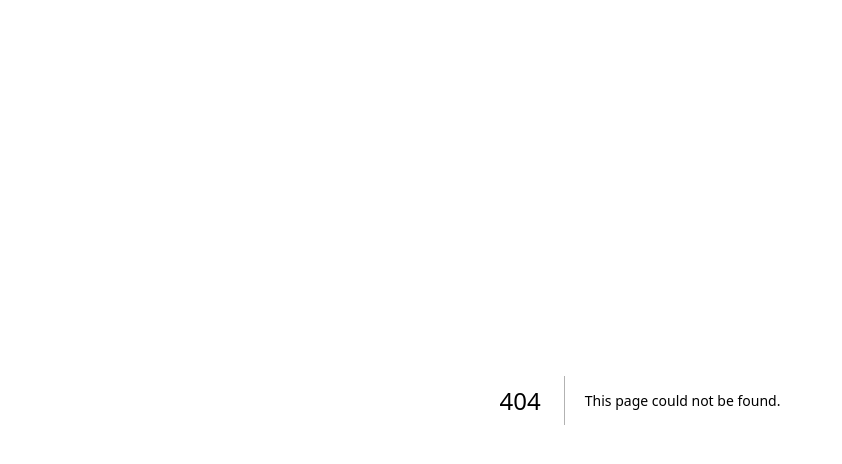
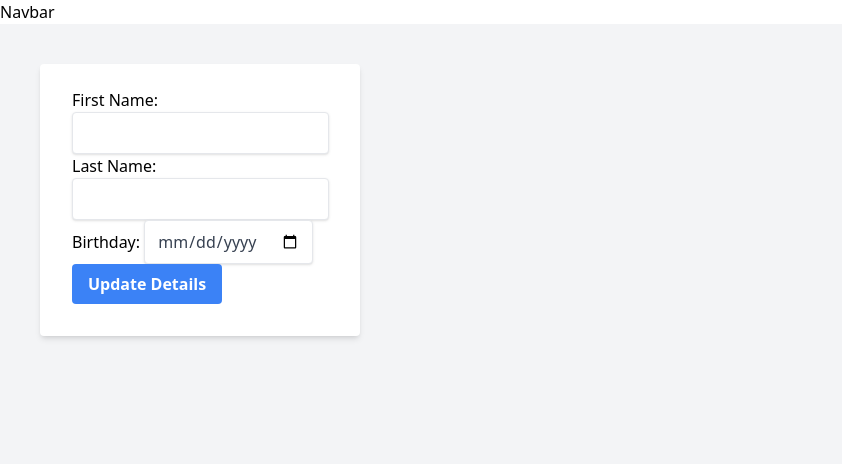
Before and after one commit to kk-2503/crud-app, a Next.js app: page /employees/edit/1 in a window 1280 px wide. Before the commit this address had no page. Shown: the top 464 px of the page, without its empty margins (0-842 px from the left). Built offline with nearby package versions, Linux system fonts and the light colour scheme; no server answers; the database is empty.

Commit message:
basic functionalities

```diff
--- a/components/EmployeeForm.js
+++ b/components/EmployeeForm.js
@@ -1,26 +1,60 @@
-import { useState } from 'react';
+import { useEffect, useState } from 'react';
 
 import { useRouter } from 'next/router';
+import { toast } from 'react-toastify';
 
 export function EmployeeForm() {
+	const [employee, setEmployee] = useState({
+		first_name: '',
+		last_name: '',
+		birthday: null
+	});
+
 	const router = useRouter();
 
 	const handleSubmit = async e => {
 		e.preventDefault();
 
-		const firstName = e.target.elements['first-name'].value;
-		const lastName = e.target.elements['last-name'].value;
-		const birthday = e.target.elements['birthday'].value;
+		if (!validateBirthday()) {
+			toast.error('ERROR: Please enter a valid birthday');
+			return;
+		}
+		const formattedBirthday = formatDate(employee.birthday);
 
-		const formattedBirthday = formatDate(birthday);
+		if (router.query.id) {
+			console.log('updating...');
+
+			await fetch('/api/employees/' + router.query.id, {
+				method: 'PUT',
+				headers: {
+					'Content-Type': 'application/json'
+				},
+				body: JSON.stringify({
+					...employee,
+					birthday: formattedBirthday
+				})
+			})
+				.then(res => {
+					if (!res.ok) {
+						throw Error(res.status);
+					} else {
+						toast.success('Employee modified successfully');
+					}
+				})
+				.catch(err => {
+					console.error(err);
+				});
+		} else {
+			// const firstName = e.target.elements['first-name'].value;
+			// const lastName = e.target.elements['last-name'].value;
+			// const birthday = e.target.elements['birthday'].value;
 			const res = await fetch('/api/employees', {
 				method: 'POST',
 				headers: {
 					'Content-Type': 'application/json'
 				},
 				body: JSON.stringify({
-				first_name: firstName,
-				last_name: lastName,
+					...employee,
 					birthday: formattedBirthday
 				})
 			})
@@ -31,11 +65,12 @@ export function EmployeeForm() {
 					return res.json();
 				})
 				.then(data => {
-				console.log(data);
+					toast.success('Employee added successfully');
 				})
 				.catch(err => {
 					console.error(err);
 				});
+		}
 
 		router.push('/');
 
@@ -43,6 +78,40 @@ export function EmployeeForm() {
 
 		// Handle and display the response data
 		// console.log('Response data:', responseData);
+	};
+
+	useEffect(() => {
+		const getEmployee = async () => {
+			await fetch('/api/employees/' + router.query.id)
+				.then(res => {
+					if (!res.ok) {
+						throw Error(res.status);
+					}
+					return res.json();
+				})
+				.then(data => {
+					const formattedBirthday = formatDate(data.birthday);
+					setEmployee({ ...data, birthday: formattedBirthday });
+				})
+				.catch(err => {
+					console.error(err);
+				});
+		};
+
+		if (router.query?.id) {
+			getEmployee(router.query.id);
+		}
+	}, [router.query.id]);
+
+	const validateBirthday = () => {
+		const birthdate = new Date(employee.birthday);
+		const current = new Date();
+
+		if (birthdate > current) {
+			return false;
+		} else {
+			return true;
+		}
 	};
 
 	const formatDate = inputDate => {
@@ -57,21 +126,35 @@ export function EmployeeForm() {
 		<div className="w-full max-w-xs">
 			<form onSubmit={handleSubmit} className="bg-white shadow-md rounded px-8 pt-6 pb-8 mb-4">
 				<label htmlFor="first-name">First Name: </label>
-				<input type="text" name="first-name" className="shadow border rounded py-2 px-3 text-gray-700" />
+				<input
+					type="text"
+					name="first-name"
+					value={employee.first_name}
+					onChange={e => setEmployee({ ...employee, first_name: e.target.value })}
+					className="shadow border rounded py-2 px-3 text-gray-700"
+				/>
 
 				<label htmlFor="last-name">Last Name: </label>
-				<input type="text" name="last-name" className="shadow border rounded py-2 px-3 text-gray-700" />
+				<input
+					type="text"
+					name="last-name"
+					value={employee.last_name}
+					onChange={e => setEmployee({ ...employee, last_name: e.target.value })}
+					className="shadow border rounded py-2 px-3 text-gray-700"
+				/>
 
 				<label htmlFor="birthday">Birthday: </label>
 				<input
 					type="date"
 					id="birthday"
 					name="birthday"
+					value={employee.birthday || ''}
+					onChange={e => setEmployee({ ...employee, birthday: e.target.value })}
 					className="shadow border rounded py-2 px-3 text-gray-700"
 				/>
 
 				<button className="bg-blue-500 hover:bg-blue-700 py-2 px-4 rounded focus:outline-none focus:shadow-outline font-bold text-white">
-					Add Employee
+					{router.query.id ? 'Update Details' : 'Add Employee'}
 				</button>
 			</form>
 		</div>
--- a/components/Layout.js
+++ b/components/Layout.js
@@ -1,3 +1,5 @@
+import { ToastContainer } from 'react-toastify';
+
 export function Layout({ children }) {
 	return (
 		<>
@@ -6,6 +8,7 @@ export function Layout({ children }) {
 			<div className="bg-gray-100 h-screen p-10">
 				<div className="container mx-auto h-full">{children}</div>
 			</div>
+			<ToastContainer />
 		</>
 	);
 }
--- a/package.json
+++ b/package.json
@@ -19,6 +19,7 @@
     "prettier": "^3.0.3",
     "react": "18.2.0",
     "react-dom": "18.2.0",
+    "react-toastify": "^9.1.3",
     "tailwindcss": "3.3.3"
   }
 }
--- a/pages/_app.js
+++ b/pages/_app.js
@@ -1,5 +1,6 @@
-import '@/styles/globals.css'
+import '@/styles/globals.css';
+import 'react-toastify/dist/ReactToastify.css';
 
 export default function App({ Component, pageProps }) {
-  return <Component {...pageProps} />
+	return <Component {...pageProps} />;
 }
--- a/pages/api/employees/[id].js
+++ b/pages/api/employees/[id].js
@@ -7,6 +7,9 @@ export default async function handler(req, res) {
 
 		case 'DELETE':
 			return await deleteEmployee(req, res);
+
+		case 'PUT':
+			return await updateEmployee(req, res);
 		default:
 			break;
 	}
@@ -27,3 +30,11 @@ const deleteEmployee = async (req, res) => {
 
 	return res.status(204).json();
 };
+
+const updateEmployee = async (req, res) => {
+	const { id } = req.query;
+
+	await pool.query('UPDATE employees SET ? WHERE id = ?', [req.body, id]);
+
+	return res.status(204).json();
+};
--- a/pages/employees/[id].js
+++ b/pages/employees/[id].js
@@ -25,16 +25,38 @@ function EmployeeView({ employee }) {
 		router.push('/');
 	};
 
+	const getAge = () => {
+		const birthdate = new Date(employee.birthday);
+		const current = new Date();
+
+		let age = current.getFullYear() - birthdate.getFullYear();
+
+		if (
+			current.getMonth() < birthdate.getMonth() ||
+			(current.getMonth() === birthdate.getMonth() && current.getDate() < birthdate.getDate())
+		) {
+			age--;
+		}
+
+		return age;
+	};
+
 	return (
 		<Layout>
 			<h1>{employee.first_name + ' ' + employee.last_name}</h1>
 			<p>{employee.birthday.slice(0, 10)}</p>
-			<p>{employee.age}</p>
+			<p>{getAge()}</p>
 
 			<button
 				className="bg-red-500 hover:bg-red-700 rounded text-white px-3 py-2"
 				onClick={() => handleDelete(employee.id)}>
 				Delete
+			</button>
+
+			<button
+				className="bg-gray-500 hover:bg-gray-800 ml-2 px-5 rounded text-white px-3 py-2"
+				onClick={() => router.push('/employees/edit/' + employee.id)}>
+				Edit
 			</button>
 		</Layout>
 	);
--- /dev/null
+++ b/pages/employees/edit/[id].js
@@ -0,0 +1,6 @@
+import NewPage from '../../new';
+// function editPage() {
+// 	return <div>edit</div>;
+// }
+
+export default NewPage;
--- a/pages/index.js
+++ b/pages/index.js
@@ -10,8 +10,6 @@ function homePage({ employees }) {
 				<Link href={`/employees/${empl.id}`} key={empl.id}>
 					<div className="border border-gray-200 shadow-md p-6">
 						<h1>{empl.first_name + ' ' + empl.last_name}</h1>
-						<p>{empl.birthday.slice(0, 10)}</p>
-						<p>{empl.age}</p>
 					</div>
 				</Link>
 			))}
```
Also changed, not shown: 2 other files (tests, documents, lock files or other folders). Lines whose indentation alone changed are shown as unchanged.
